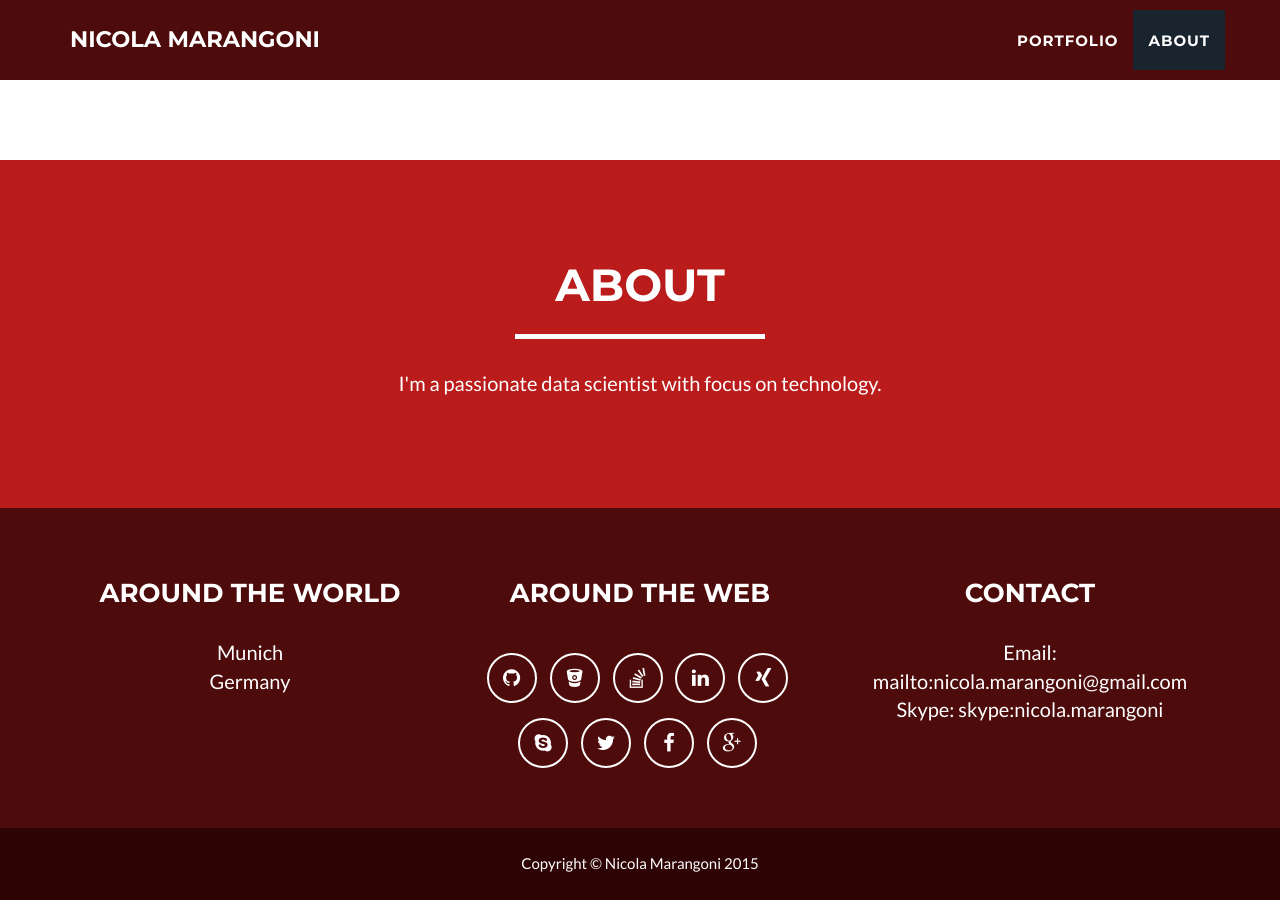
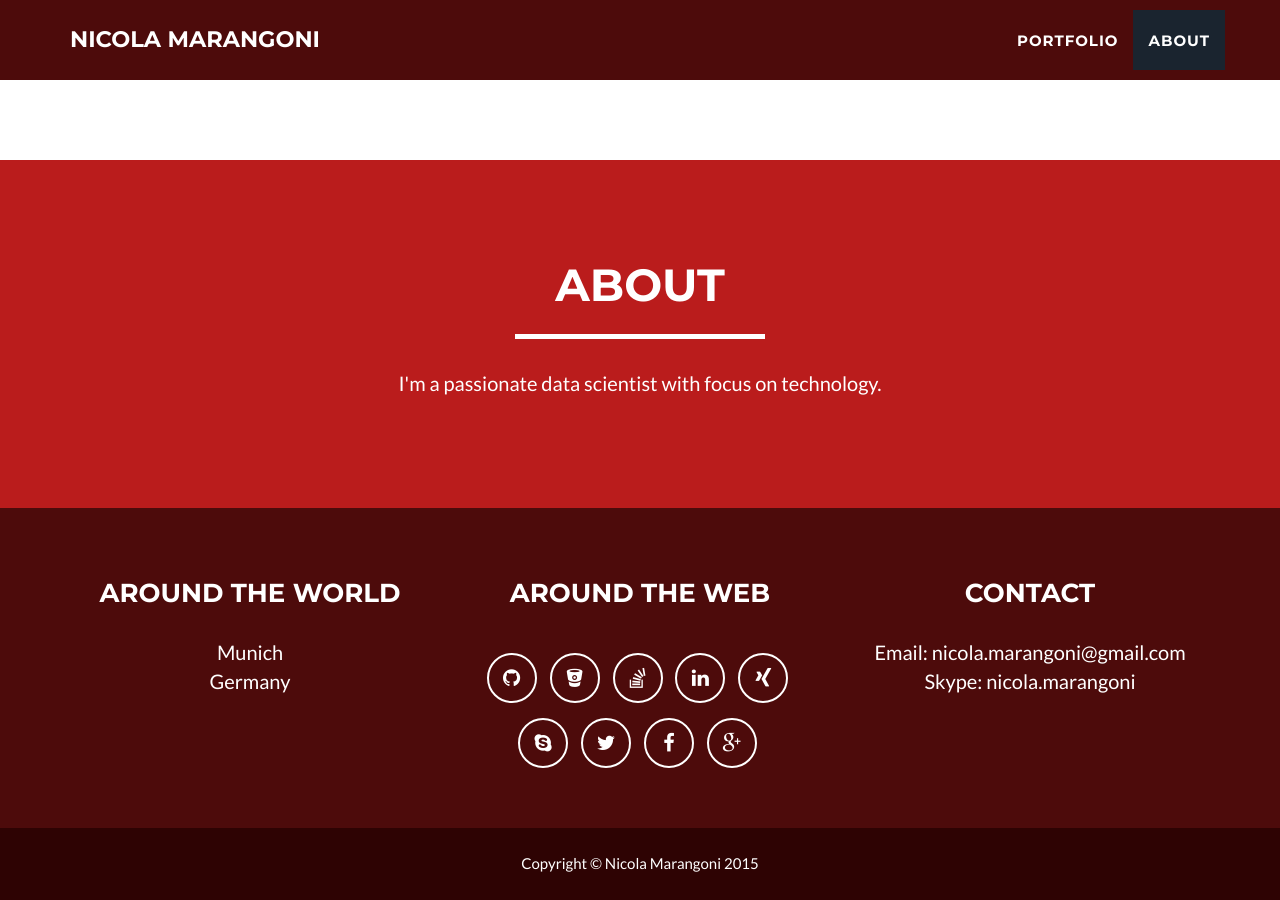
Before and after one commit to nicolamarangoni/nicolamarangoni.github.io, a Jekyll site: the page built from index.html, in a window 1280 px wide and 900 px high, scrolled down 1642 px. Built offline with Jekyll 4.4.1, drawn with Linux system fonts in a browser that asks for light colours.

Commit message:
better skype link

```diff
--- a/_config.yml
+++ b/_config.yml
@@ -30,7 +30,7 @@ social:
   - title: xing
     url: https://www.xing.com/profile/Nicola_Marangoni
   - title: skype
-    url: https://www.xing.com/profile/Nicola_Marangoni
+    url: nicola.marangoni
   - title: twitter
     url: https://twitter.com/nicolamarangoni
   - title: facebook
@@ -44,7 +44,7 @@ address:
   - line: Germany
 
 # Credits content
-credits: 'Email: mailto:nicola.marangoni@gmail.com Skype: skype:nicola.marangoni'
+credits: 'Email: nicola.marangoni@gmail.com Skype: nicola.marangoni'
 
 # Build settings
 markdown: kramdown
```
